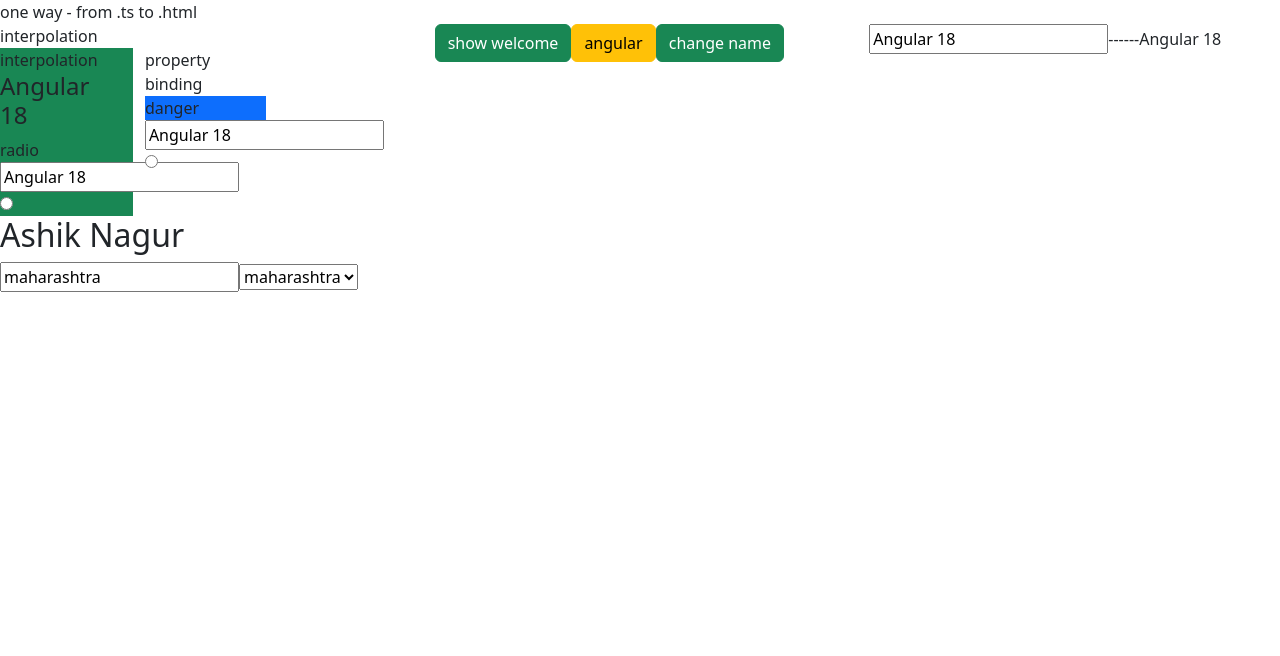
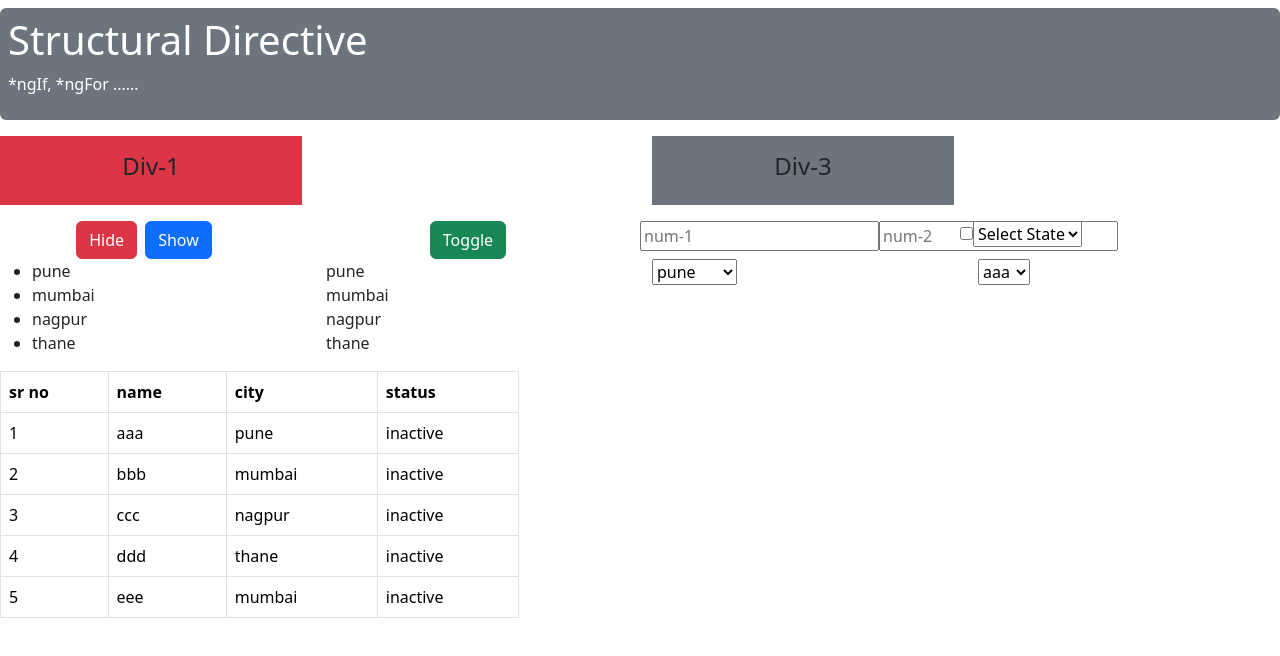
Before and after one commit to Faias46/angular-18-tutorial, an Angular app: page / in a window 1280 px wide. Shown: the top 656 px of the page. Built offline with nearby package versions, Linux system fonts and the light colour scheme.

Commit message:
updated data binding code

```diff
--- a/src/app/app.component.html
+++ b/src/app/app.component.html
@@ -6,4 +6,4 @@
 <app-add-employee></app-add-employee> -->
 
 <!-- // Adding a new component for data binding -->
-<app-data-binding></app-data-binding>
+<app-structural-dir></app-structural-dir>
--- a/src/app/app.component.ts
+++ b/src/app/app.component.ts
@@ -1,13 +1,15 @@
 import { Component } from '@angular/core';
-import { RouterOutlet } from '@angular/router';
-import { EmployeeListComponent } from './components/employee-list/employee-list.component';
-import { AddEmployeeComponent } from './components/add-employee/add-employee.component';
-import { DataBindingComponent } from './components/data-binding/data-binding.component';
+// import { RouterOutlet } from '@angular/router';
+// import { EmployeeListComponent } from './components/employee-list/employee-list.component';
+// import { AddEmployeeComponent } from './components/add-employee/add-employee.component';
+// import { DataBindingComponent } from './components/data-binding/data-binding.component';
+import { StructuralDirComponent } from './components/structural-dir/structural-dir.component';
 
 @Component({
   selector: 'app-root',
   standalone: true,
-  imports: [RouterOutlet,EmployeeListComponent,AddEmployeeComponent,DataBindingComponent],
+   imports: [//RouterOutlet,EmployeeListComponent,AddEmployeeComponent,DataBindingComponent,
+    StructuralDirComponent],
   templateUrl: './app.component.html',
   styleUrl: './app.component.css'
 })
--- /dev/null
+++ b/src/app/components/structural-dir/structural-dir.component.html
@@ -0,0 +1,130 @@
+<!-- Section: Header -->
+<div class="mt-2 p-2 bg-secondary text-white rounded">
+  <h1>Structural Directive</h1>
+  <p>*ngIf, *ngFor ......</p>
+</div>
+
+<!-- Section: Four Divs Based on Conditions -->
+<div class="row pt-3">
+
+  <!-- Div-1: Shown when isDiv1Visible is true -->
+  <div class="col-3">
+    <div *ngIf="isDiv1Visible" class="bg-danger p-3 text-center">
+      <h4>Div-1</h4>
+    </div>
+  </div>
+
+  <!-- Div-2: Shown when isDiv2visible is true -->
+  <div class="col-3">
+    <div class="bg-success p-3 text-center" *ngIf="isDiv2visible">
+      <h4>Div-2</h4>
+    </div>
+  </div>
+
+  <!-- Div-3: Shown only when num1 equals num2 -->
+  <div class="col-3">
+    <div class="bg-secondary p-3 text-center" *ngIf="num1 == num2">
+      <h4>Div-3</h4>
+    </div>
+  </div>
+
+  <!-- Div-4: Shown when selectedState equals 'USA' -->
+  <div class="col-3">
+    <div class="bg-primary p-3 text-center" *ngIf="selectedState == 'USA'">
+      <h4>Div-4</h4>
+    </div>
+  </div>
+
+  <!-- Control Buttons and Inputs -->
+  <div class="row pt-3">
+
+    <!-- Buttons for Show/Hide -->
+    <div class="col-3 text-center">
+      <!-- Hide Div-2 -->
+      <button class="btn btn-danger" (click)="hideDiv2()">Hide</button>
+      <!-- Show Div-1 -->
+      <button class="btn btn-primary mx-2" (click)="showDiv1()">Show</button>
+    </div>
+
+    <!-- Toggle Div-2 -->
+    <div class="col-3 text-center">
+      <button class="btn btn-success" (click)="togglediv2()">Toggle</button>
+    </div>
+
+    <!-- Input fields to compare num1 and num2 -->
+    <div class="col-3">
+      <div style="display:flex; align-items: center;">
+        <input type="text" placeholder="num-1" class="width-50" [(ngModel)]="num1">
+        <input type="text" placeholder="num-2" class="width-50" [(ngModel)]="num2">
+      </div>
+    </div>
+
+    <!-- Checkbox and Select to control Div-4 -->
+    <div class="col-3">
+      <div style="display: flex; align-items: center;">
+        <!-- Optional checkbox binding example -->
+        <input type="checkbox" class="width-50" [(ngModel)]="isActive">
+
+        <!-- Select dropdown to choose state -->
+        <select [(ngModel)]="selectedState">
+          <option value="">Select State</option>
+          <option value="India">India</option>
+          <option value="USA">USA</option>
+          <option value="Shrilanka">Shrilanka</option>
+        </select>
+      </div>
+    </div>
+
+  </div>
+</div>
+
+<div class="row">
+    <div class="col-3">
+        <ul>
+            <li *ngFor="let city of cityArray">{{city}}</li>
+        </ul>
+    </div>
+
+     <div class="col-3">
+        <div *ngFor="let cityName of cityArray">{{cityName}}</div>
+    </div>
+
+     <div class="col-3">
+        <select>
+            <option *ngFor="let cities of cityArray">{{cities}}</option>
+        </select>
+    </div>
+
+    <div class="col-3">
+        <select>
+            <option *ngFor="let stud of studentList" [value]="stud.studId">{{stud.name}}</option>
+        </select>
+    </div>
+</div>
+
+<div class="row">
+    <div class="col-5">
+        <table class="table table-bordered">
+            <thead>
+                <tr>
+                    <th>sr no</th>
+                    <th>name</th>
+                    <th>city</th>
+                    <th>status</th>
+                </tr>
+            </thead>
+
+            <tbody>
+                <tr *ngFor="let student of studentList;let srno=index">
+                    <td>{{srno +1}}</td>
+                    <td>{{student.name}}</td>
+                    <td>{{student.city}}</td>
+                    <td>
+                        <span *ngIf="isActive">active</span>
+                        <span *ngIf="!isActive">inactive</span>
+                    </td>
+                </tr>
+            </tbody>
+        </table>
+    </div>
+</div>
--- /dev/null
+++ b/src/app/components/structural-dir/structural-dir.component.ts
@@ -0,0 +1,55 @@
+import { CommonModule } from '@angular/common';
+import { Component } from '@angular/core';
+import { FormsModule } from '@angular/forms';
+
+@Component({
+  selector: 'app-structural-dir',                      // Selector for this component
+  standalone: true,                                   // Standalone component declaration
+  imports: [CommonModule, FormsModule],               // Importing required modules for template binding
+  templateUrl: './structural-dir.component.html',     // HTML template file
+  styleUrl: './structural-dir.component.css'          // CSS styling file
+})
+export class StructuralDirComponent {
+
+  // Controls visibility of Div-1
+  isDiv1Visible: boolean = true;
+
+  // Controls visibility of Div-2
+  isDiv2visible: boolean = false;
+
+  // Bound to input fields for numeric comparison in Div-3
+  num1: string = '';
+  num2: string = '';
+
+
+  isActive: boolean = false; // Controls visibility of Div-4 based on checkboxs
+
+
+  // Bound to dropdown selection to control Div-4 visibility
+  selectedState: string = '';
+
+  cityArray:string[]=['pune','mumbai','nagpur','thane'];
+
+  studentList:any[]=[
+    {studId:1, name:'aaa',city:'pune',isActive:false },
+    {studId:2, name:'bbb',city:'mumbai',isActive:true },
+    {studId:3, name:'ccc',city:'nagpur',isActive:false },
+    {studId:4, name:'ddd',city:'thane',isActive:true },
+    {studId:5, name:'eee',city:'mumbai',isActive:false },
+  ]
+
+  // Method to show Div-1
+  showDiv1() {
+    this.isDiv1Visible = true;
+  }
+
+  // Method to hide Div-1
+  hideDiv2() {
+    this.isDiv1Visible = false;
+  }
+
+  // Toggles visibility of Div-2
+  togglediv2() {
+    this.isDiv2visible = !this.isDiv2visible;
+  }
+}
```
Also changed, not shown: src/app/components/structural-dir/structural-dir.component.css (added), 1 other file (tests, documents, lock files or other folders).
